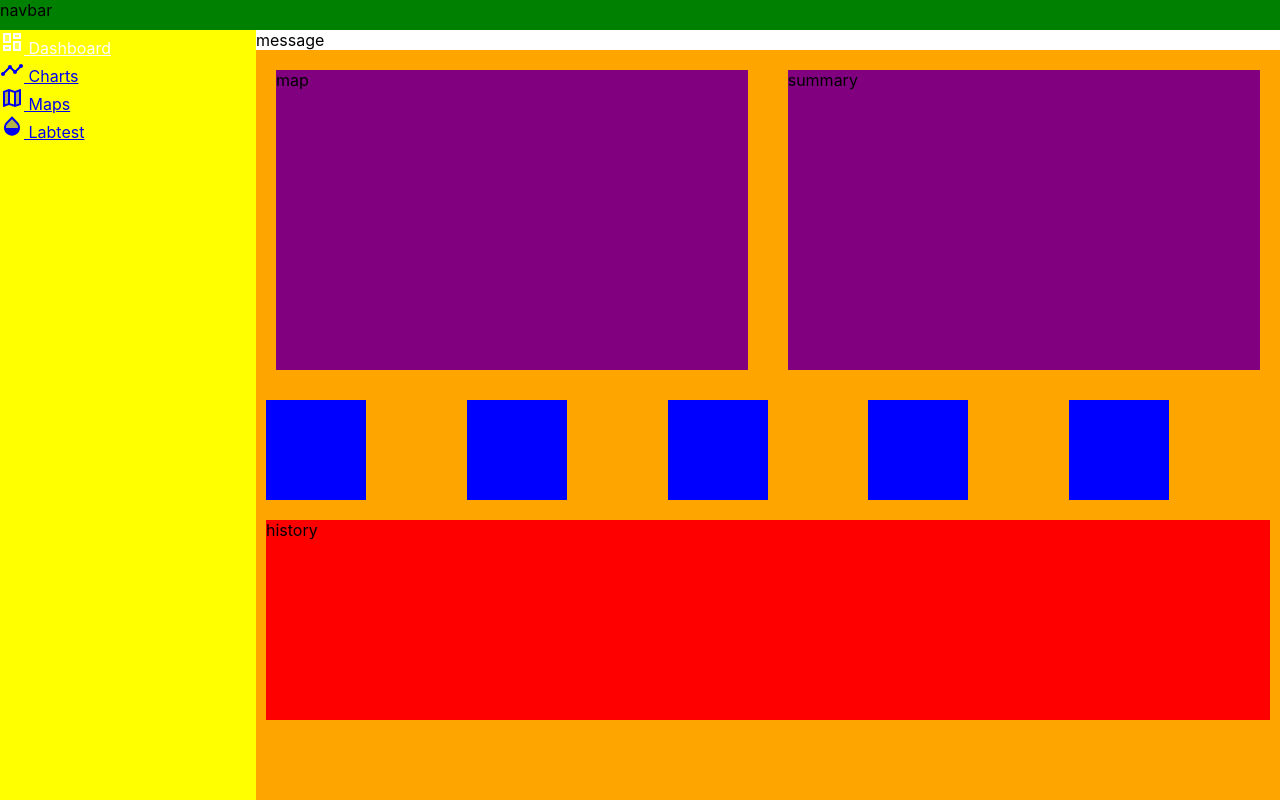
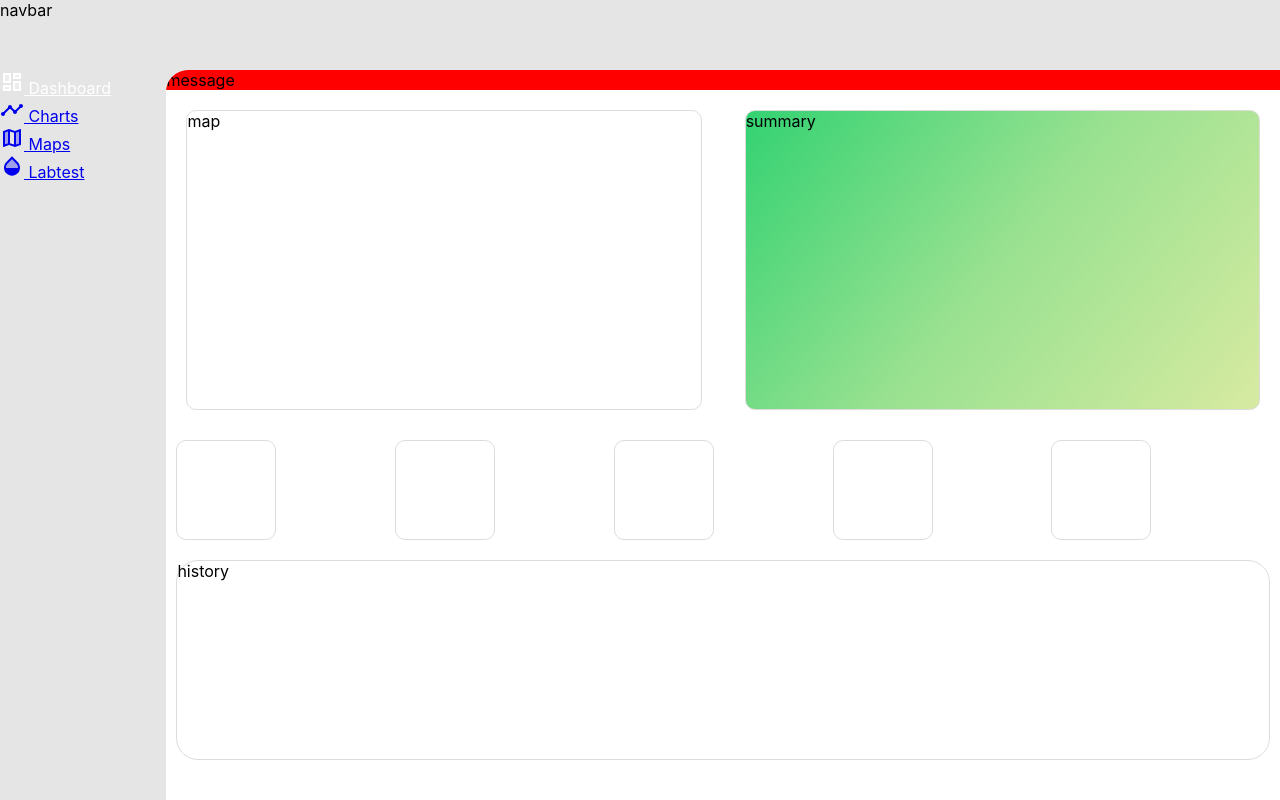
Before and after one commit to msanket9/saaf-water-dashboard, a React (Create React App) app: page /dashboard in a window 1280 px wide. Built offline with nearby package versions, Linux system fonts and the light colour scheme.

Commit message:
Colouring

```diff
--- a/src/components/pages/home/Home.css
+++ b/src/components/pages/home/Home.css
@@ -1,37 +1,38 @@
 .container {
   width: 100%;
-  height: calc(100vh - 30px);
+  height: calc(100vh - 70px);
 }
 .nav {
   width: 100%;
-  height: 30px;
-  background-color: green;
+  height: 70px;
+  background-color: #e5e5e5;
 }
 
 .main_content {
   width: 100%;
   height: 100%;
-  background-color: blue;
+  background-color: #e5e5e5;
   display: flex;
 }
 .sidebar {
   display: flex;
   flex-direction: column;
-  background-color: yellow;
-  width: 20%;
+  background-color: #e5e5e5;
+  width: 13%;
   height: 100%;
 }
 .inner_content {
-  width: 80%;
+  width: 87%;
   height: 100%;
-  background-color: orange;
+  background-color: #ffffff;
   overflow-y: auto;
+  border-radius: 22px 0px 0px 0px;
 }
 
 .message {
   width: 100%;
   height: 20px;
-  background-color: white;
+  background-color: #ff0000;
 }
 .top_content {
   height: 300px;
@@ -40,11 +41,28 @@
   padding: 20px;
 }
 
-.map,
+.map {
+  width: 48%;
+  border-radius: 22px;
+  border: 1px solid #dcdcdc;
+  box-sizing: border-box;
+  border-radius: 10px;
+}
+
 .summary {
-  background-color: purple;
+  background: linear-gradient(
+    128.48deg,
+    rgba(0, 199, 79, 0.8) 0%,
+    rgba(62, 199, 46, 0.53) 49.48%,
+    rgba(147, 199, 0, 0.368) 100%
+  );
+  border-radius: 22px;
   width: 48%;
+  border: 1px solid #dcdcdc;
+  box-sizing: border-box;
+  border-radius: 10px;
 }
+
 .graphs {
   height: 100px;
   padding: 10px;
@@ -53,12 +71,18 @@
 }
 .graph_div {
   width: 100px;
-  background-color: blue;
+  background: #ffffff;
+  border: 1px solid #dcdcdc;
+  box-sizing: border-box;
+  border-radius: 10px;
 }
 .history {
   height: 200px;
-  background-color: red;
   margin: 10px;
+  background: #ffffff;
+  border: 1px solid #dcdcdc;
+  box-sizing: border-box;
+  border-radius: 22px;
 }
 
 .active {
```
